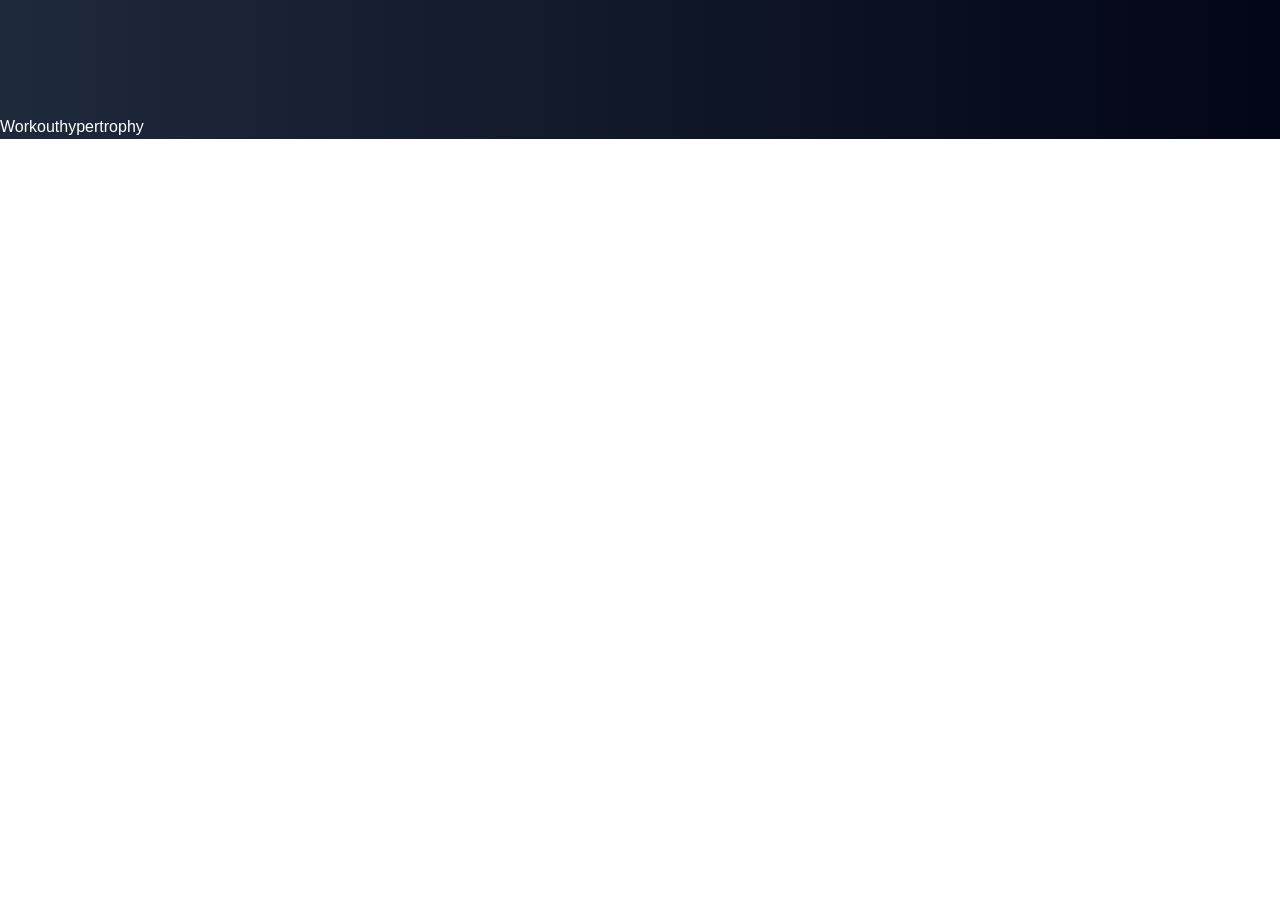
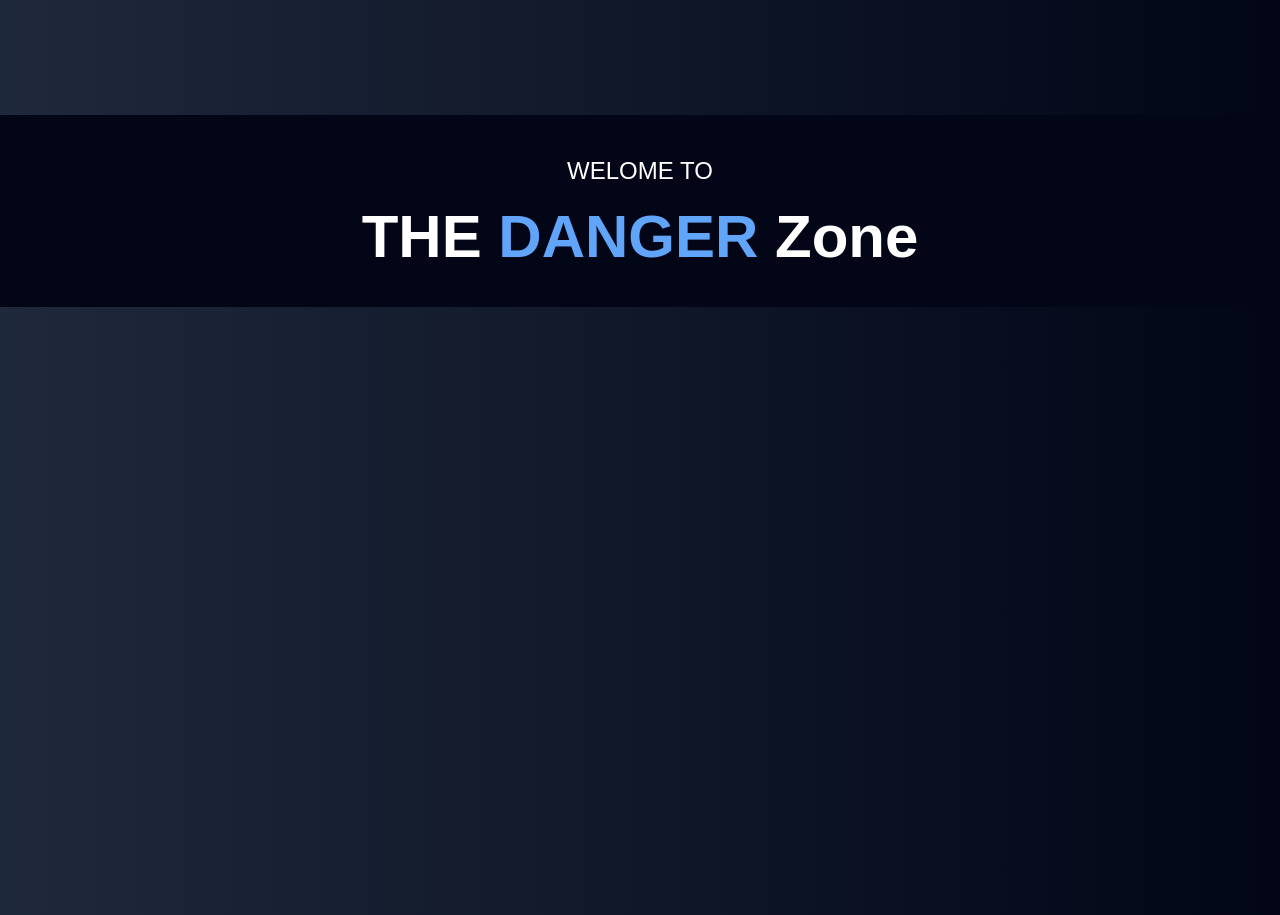
Before and after one commit to Saahil199909/React-2-Gym_App-Project, a React (Vite) app: page / in a window 1280 px wide. Shown: the part 2180-3095 px from the top of the page. Before the commit the page ends 2319 px from the top, so only its background shows below. Built offline with nearby package versions, Linux system fonts and the light colour scheme.

Commit message:
created static component for third page

```diff
--- a/src/components/Workout.jsx
+++ b/src/components/Workout.jsx
@@ -1,4 +1,5 @@
 import React from 'react'
+import WorkoutStatic from './WorkoutStatic'
 
 export default function Workout(props) {
 
@@ -6,9 +7,11 @@ export default function Workout(props) {
 
   return (
     <div>
-        Workout
-        {dragValue}
-        {selectedMuscle}
+        <WorkoutStatic header={'Welome to '} title = {['THE', 'Danger', 'Zone']}>
+
+        </WorkoutStatic>
+        {/* {dragValue}
+        {selectedMuscle} */}
     </div>
   )
 }
--- /dev/null
+++ b/src/components/WorkoutStatic.jsx
@@ -0,0 +1,15 @@
+import React from 'react'
+
+export default function WorkoutStatic(props) {
+    const {header, title} = props
+
+  return (
+  <section className='min-h-screen'>
+            <div className='bg-slate-950 flex flex-col items-center py-10 gap-5 text-center'>
+                <p className='font-medium text-xs sm:text-sm md:text-base lg:text-2xl uppercase'>{header}</p>
+                <h1 className='font-semibold text-3xl sm:text-4xl md:text-5xl lg:text-6xl '>{title[0]}
+                <span className='uppercase text-blue-400'> {title[1]}</span> {title[2]}</h1>
+            </div>
+        </section>
+  )
+}
```
